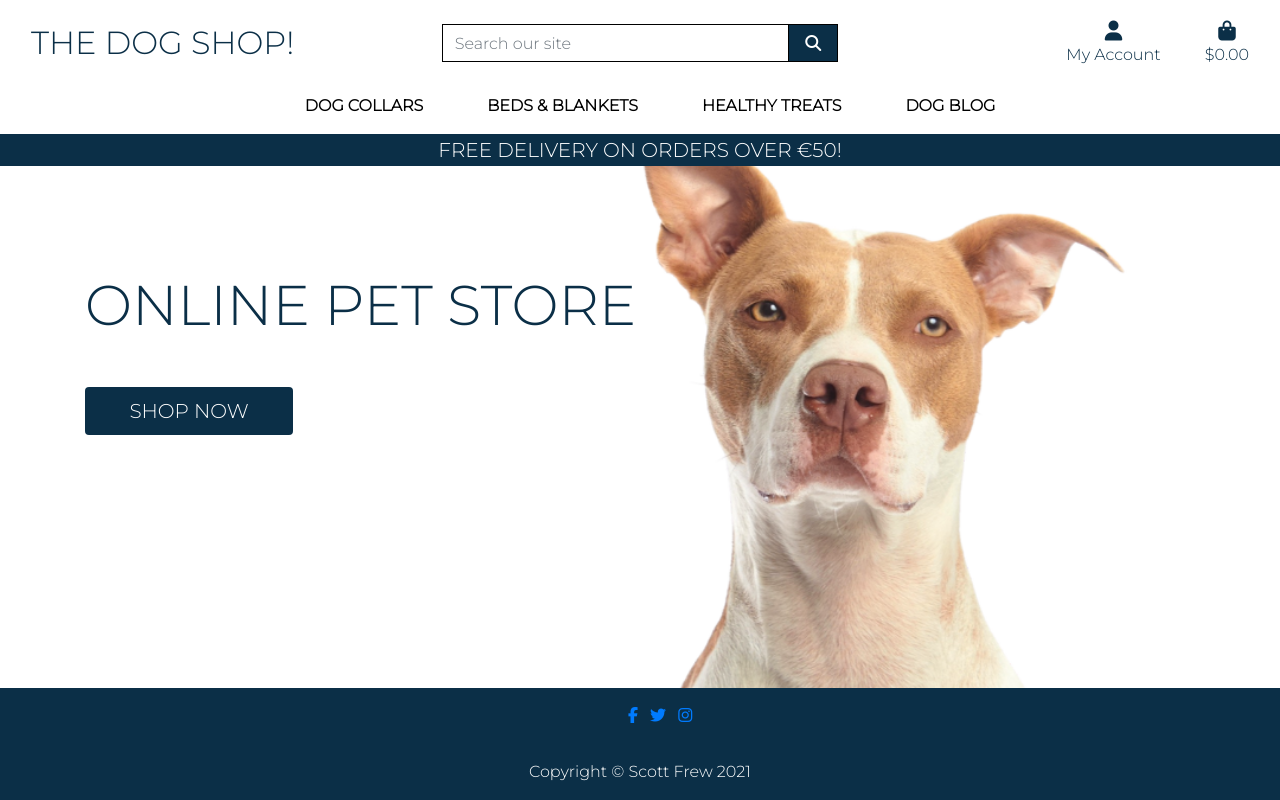
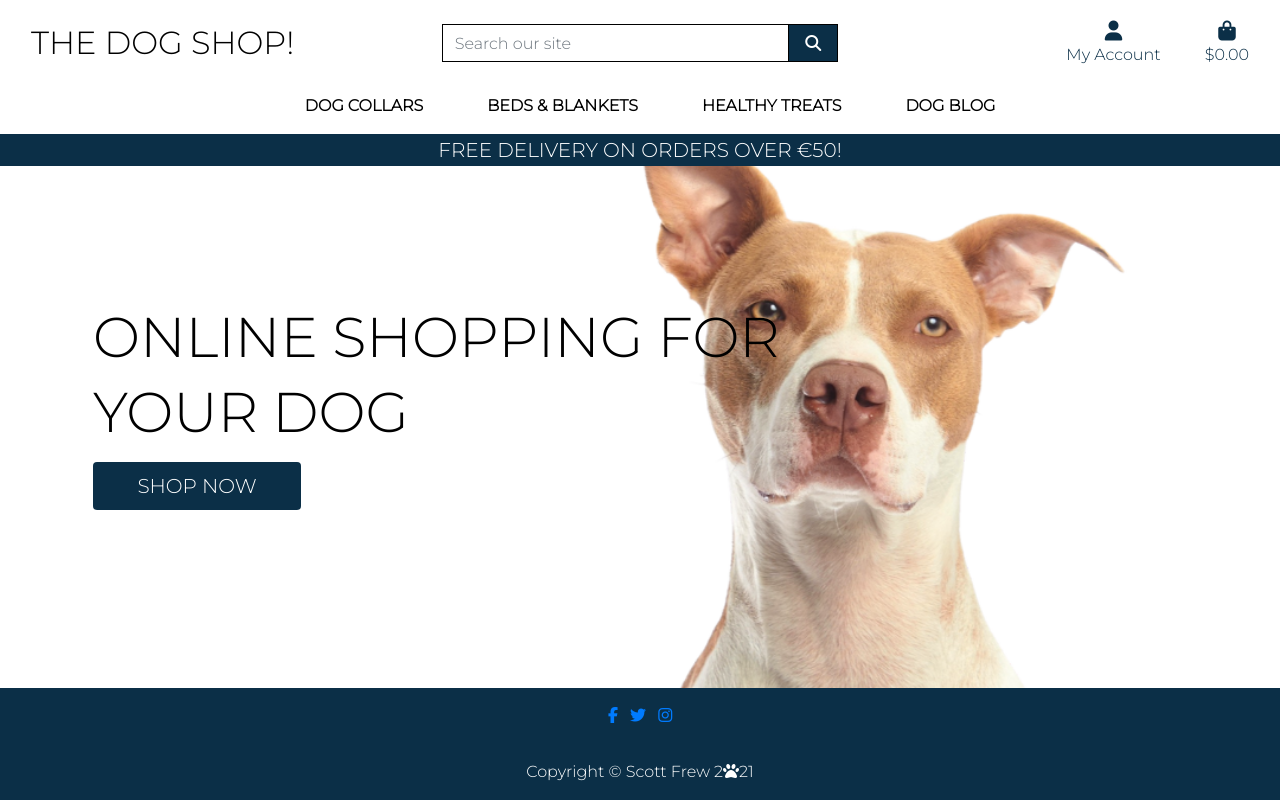
Before and after one commit to scotty-james/Doggy-And-Soul--MS4, a Django app: page / in a window 1280 px wide. Run offline with Django 3.2, Linux system fonts and the light colour scheme; some libraries are stand-ins or nearby versions.

Commit message:
Reformat code, update styling with css and bootstrap

```diff
--- a/bag/templates/bag/bag.html
+++ b/bag/templates/bag/bag.html
@@ -105,11 +105,11 @@
                     </div>
                 {% else %}
                     <p class="lead mb-5">Your bag is empty.</p>
-                    <a href="{% url 'products' %}" class="btn btn-outline-blue rounded-0 btn-lg">
+                    <a href="{% url 'products' %}" class="btn btn-blue rounded-0 btn-lg mt-1">
                         <span class="icon">
                             <i class="fas fa-chevron-left"></i>
                         </span>
-                        <span class="text-uppercase">Keep Shopping</span>
+                        <span class="text-uppercase">Continue Shopping</span>
                     </a>
                 {% endif %}
             </div>
--- a/bag/templates/bag/checkout-buttons.html
+++ b/bag/templates/bag/checkout-buttons.html
@@ -1,8 +1,8 @@
-<a href="{% url 'products' %}" class="btn btn-outline rounded-0 btn-lg">
+<a href="{% url 'products' %}" class="btn btn-blue rounded-0 btn-lg mt-1">
     <span class="icon">
         <i class="fas fa-chevron-left"></i>
     </span>
-    <span class="text-uppercase">Keep Shopping</span>
+    <span class="text-uppercase">Continue Shopping</span>
 </a>
 <a href="{% url 'checkout' %}" class="btn btn-blue rounded-0 btn-lg mt-1">
     <span class="text-uppercase">Secure Checkout</span>
--- a/blog/templates/blog/blog.html
+++ b/blog/templates/blog/blog.html
@@ -15,7 +15,7 @@
     <div class="overlay"></div>
     <div class="row">
         <div class="col mt-3">
-            <h2 class="header-font mb-4 pt-2">The Dog Blog</h2>
+            <h2 class="header-font mb-4 pt-2 text-center"><i class="fas fa-paw"></i> The Dog Blog <i class="fas fa-paw"></i></h2>
         </div>
     </div>
     <hr>
--- a/blog/templates/blog/post_detail.html
+++ b/blog/templates/blog/post_detail.html
@@ -88,9 +88,9 @@
                 </div>
             </div>
             {% else %}
-            <div class="">
-                <p> To comment on this post you need to first <a href="{% url 'account_login' %}" class="">login</a>
-                </p>
+            <div class="form-check-label" for="id-save-info">
+                <a class="text-info" href="{% url 'account_signup' %}">Create an account</a> or
+                <a class="text-info" href="{% url 'account_login' %}">login</a> to comment on this post.
             </div>
             {% endif %}
         </div>
--- a/home/templates/home/index.html
+++ b/home/templates/home/index.html
@@ -10,12 +10,12 @@
 {% endblock %}
 
 {% block content %}
-<div class="container mt-2">
-    <div class="row mt-5 h-75">
-        <div class="col-12 mt-5">
-            <h1 class="display-4 heading-font text-white"></h1>
-            <h1 class="display-4 heading-font text-blue">Online Pet Store</h1>
-            <div class="my-5">
+<div class="container mt-5">
+    <div class="row mt-5">
+        <div class="col-12 mt-5 ml-2">
+            <h1 class="display-4 heading-font text-black">Online Shopping for</h1>
+            <h1 class="display-4 heading-font text-black">Your Dog</h1>
+            <div class="my-3">
                 <h4>
                     <a href="{% url 'products' %}" class="btn-shop-now btn-lg btn text-uppercase">Shop Now</a>
                 </h4>
--- a/products/templates/products/custom_widget_templates/custom_clearable_file_input.html
+++ b/products/templates/products/custom_widget_templates/custom_clearable_file_input.html
@@ -11,7 +11,7 @@
     {% endif %}<br>
     {{ widget.input_text }}
 {% endif %}
-<span class="btn btn-black rounded-0 btn-file">
+<span class="btn btn-sm rounded-0 btn-file">
     Select Image <input id="new-image" type="{{ widget.type }}" name="{{ widget.name }}"{% include "django/forms/widgets/attrs.html" %}>
 </span>
 <strong><p class="text-danger" id="filename"></p></strong>
--- a/products/templates/products/edit_product.html
+++ b/products/templates/products/edit_product.html
@@ -34,8 +34,8 @@
                 {% endif %}
                 {% endfor %}
                 <div class="text-right">
-                    <a class="btn btn-outline rounded-0" href="{% url 'products' %}">Cancel</a>
-                    <button class="btn btn-blue rounded-0" type="submit">Update Product</button>
+                    <a class="btn btn-blue rounded-0" href="{% url 'products' %}">Cancel</a>
+                    <button class="btn btn-blue rounded-0" type="submit">Update</button>
                 </div>
             </form>
         </div>
--- a/products/templates/products/product_detail.html
+++ b/products/templates/products/product_detail.html
@@ -92,11 +92,11 @@
                         </div>
 
                         <div class="col{% if s %}-12 mt-2{% endif %}">
-                            <a href="{% url 'products' %}" class="btn btn-outline rounded-0 mt-5">
+                            <a href="{% url 'products' %}" class="btn btn-blue rounded-0 mt-5">
                                 <span class="icon">
                                     <i class="fas fa-chevron-left"></i>
                                 </span>
-                                <span class="text-uppercase">Keep Shopping</span>
+                                <span class="text-uppercase">Continue Shopping</span>
                             </a>
                             <input type="submit" class="btn btn-blue rounded-0 text-uppercase mt-5" value="Add to Bag">
                         </div>
--- a/static/css/base.css
+++ b/static/css/base.css
@@ -136,7 +136,6 @@ p {
     justify-content: center;
     height: 1.5rem;
     width: 1.5rem;
-
 }
 
 .main-logo-link {
@@ -146,7 +145,6 @@ p {
 .btn-outline {
     background: #0b2f47;
     color: white !important;
-    border: 1px solid black;
 }
 
 .border-black {
@@ -302,9 +300,11 @@ a.category-badge>span.badge:hover {
 
 /* Product Form */
 
-.btn-file {
+.btn btn-file {
     position: relative;
     overflow: hidden;
+    background-color: white;
+    border: black;
 }
 
 .btn-file input[type="file"] {
@@ -326,6 +326,12 @@ a.category-badge>span.badge:hover {
     background-color: #dc3545;
     border-color: #dc3545;
     border-radius: 0;
+}
+
+/* Product Form */
+
+ul.social-links {
+    padding-left: 0;
 }
 
 /* -------------------------------- Media Queries */
--- a/templates/allauth/account/login.html
+++ b/templates/allauth/account/login.html
@@ -41,7 +41,7 @@ for a {{ site_name }} account and sign in below:{% endblocktrans %}</p>
   {% if redirect_field_value %}
   <input type="hidden" name="{{ redirect_field_name }}" value="{{ redirect_field_value }}" />
   {% endif %}
-  <a class="btn btn-outline rounded-0" href="{% url 'home' %}">Home</a>
+  <a class="btn btn-blue rounded-0" href="{% url 'home' %}">Home</a>
   <button class="primaryAction" type="submit">{% trans "Sign In" %}</button>
   <p class="mt-2">
     <a class="button secondaryAction" href="{% url 'account_reset_password' %}">{% trans "Forgot Password?" %}</a>
--- a/templates/allauth/account/logout.html
+++ b/templates/allauth/account/logout.html
@@ -15,7 +15,7 @@
   {% if redirect_field_value %}
   <input type="hidden" name="{{ redirect_field_name }}" value="{{ redirect_field_value }}"/>
   {% endif %}
-  <a class="btn btn-outline rounded-0" href="{% url 'home' %}">Cancel</a>
+  <a class="btn btn-blue rounded-0" href="{% url 'home' %}">Cancel</a>
   <button type="submit">{% trans 'Sign Out' %}</button>
 </form>
 
--- a/templates/allauth/account/password_change.html
+++ b/templates/allauth/account/password_change.html
@@ -12,7 +12,7 @@
     <form method="POST" action="{% url 'account_change_password' %}" class="password_change">
         {% csrf_token %}
         {{ form|crispy }}
-        <a class="btn btn-outline rounded-0" href="{% url 'account_login' %}">Back to Login</a>
+        <a class="btn btn-blue rounded-0" href="{% url 'account_login' %}">Back to Login</a>
         <button type="submit" name="action">{% trans "Change Password" %}</button>
     </form>
 {% endblock %}
--- a/templates/allauth/account/password_reset.html
+++ b/templates/allauth/account/password_reset.html
@@ -19,7 +19,7 @@
     <form method="POST" action="{% url 'account_reset_password' %}" class="password_reset">
         {% csrf_token %}
         {{ form|crispy }}
-        <a class="btn btn-outline rounded-0" href="{% url 'account_login' %}">Back to Login</a>
+        <a class="btn btn-blue rounded-0" href="{% url 'account_login' %}">Back to Login</a>
         <input type="submit" value="{% trans 'Reset My Password' %}" />
     </form>
 
--- a/templates/allauth/account/password_reset_from_key.html
+++ b/templates/allauth/account/password_reset_from_key.html
@@ -16,7 +16,7 @@
             <form method="POST" action="{{ action_url }}">
                 {% csrf_token %}
                 {{ form|crispy }}
-                <a class="btn btn-outline rounded-0" href="{% url 'account_login' %}">Back to Login</a>
+                <a class="btn btn-blue rounded-0" href="{% url 'account_login' %}">Back to Login</a>
                 <input type="submit" name="action" value="{% trans 'change password' %}"/>
             </form>
         {% else %}
--- a/templates/allauth/account/signup.html
+++ b/templates/allauth/account/signup.html
@@ -17,7 +17,7 @@
   {% if redirect_field_value %}
   <input type="hidden" name="{{ redirect_field_name }}" value="{{ redirect_field_value }}" />
   {% endif %}
-  <a class="btn btn-outline rounded-0" href="{% url 'account_login' %}">Back to Login</a>
+  <a class="btn btn-blue rounded-0" href="{% url 'account_login' %}">Back to Login</a>
   <button type="submit">{% trans "Sign Up" %}</button>
 </form>
 
--- a/templates/base.html
+++ b/templates/base.html
@@ -49,7 +49,7 @@
         <div id="topnav" class="row pt-lg-2 d-none d-lg-flex">
             <div class="col-12 col-lg-4 my-auto py-1 py-lg-0 text-center text-lg-left">
                 <a href="{% url 'home' %}" class="nav-link main-logo-link">
-                    <h2 class="heading-font text-blue my-2">The Dog Shop!</h2>
+                    <h2 class="heading-font text-black my-2">The Dog Shop!</h2>
                 </a>
             </div>
             <div class="col-12 col-lg-4 my-auto py-1 py-lg-0">
@@ -152,7 +152,7 @@
     {% endblock %}
 
     {% block footer %}
-    <footer class="page-footer d-sm-none d-md-block fixed-bottom bg-blue">
+    <footer class="page-footer fixed-bottom bg-blue">
         <div class="container">
             <div class="row">
                 <div class="col-12 text-center py-3">
@@ -181,7 +181,7 @@
         </div>
         <div class="row">
             <div class="col-12 center-align">
-                <p class="text-center text-white">Copyright &copy; Scott Frew 2021</p>
+                <p class="text-center text-white">Copyright &copy; Scott Frew 2<i class="fas fa-paw"></i>21</p>
             </div>
         </div>
     </footer>
```
Also changed, not shown: products/templates/products/add_product.html (+4 -4 lines).
